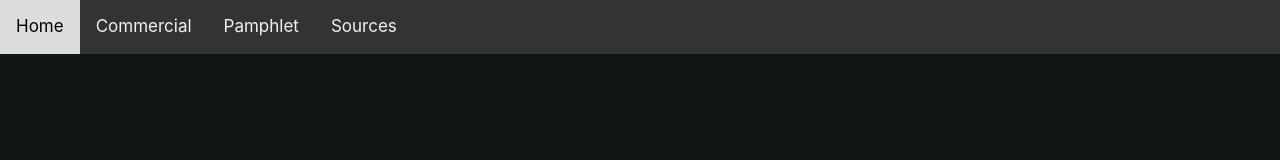
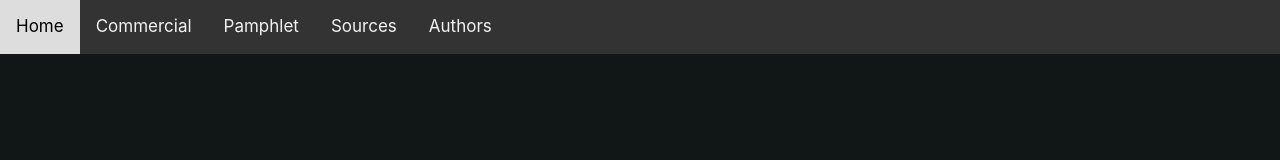
Before and after one commit to Thetoyking91/quagga-mussels, a Next.js app: page / in a window 1280 px wide. Shown: the top 160 px of the page. Built offline with nearby package versions, Linux system fonts and the light colour scheme.

Commit message:
Update navbar.js

```diff
--- a/public/navbar.js
+++ b/public/navbar.js
@@ -8,6 +8,7 @@ export class Navbar extends React.Component {
             <Link href="/commercial"><a className="text-xl text-blue-600">Commercial</a></Link>
                 <Link href="/pamphlet"><a className="text-xl text-blue-600">Pamphlet</a></Link>
                     <Link href="/sources"><a className="text-xl text-blue-600">Sources</a></Link>
+                        <Link href="/authors"><a className="text-xl text-blue-600">Authors</a></Link>
         </nav>
     }
 }
```
